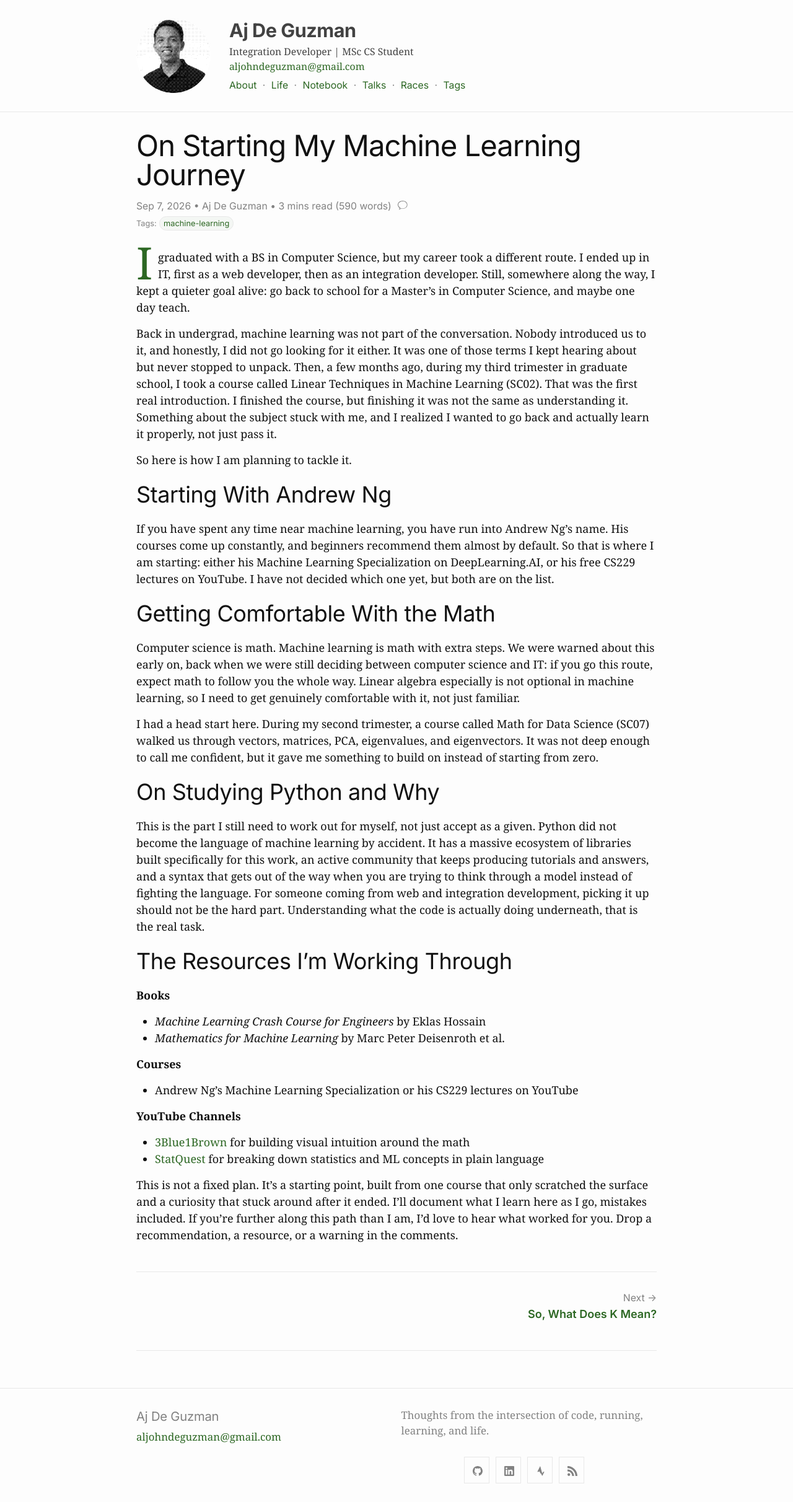
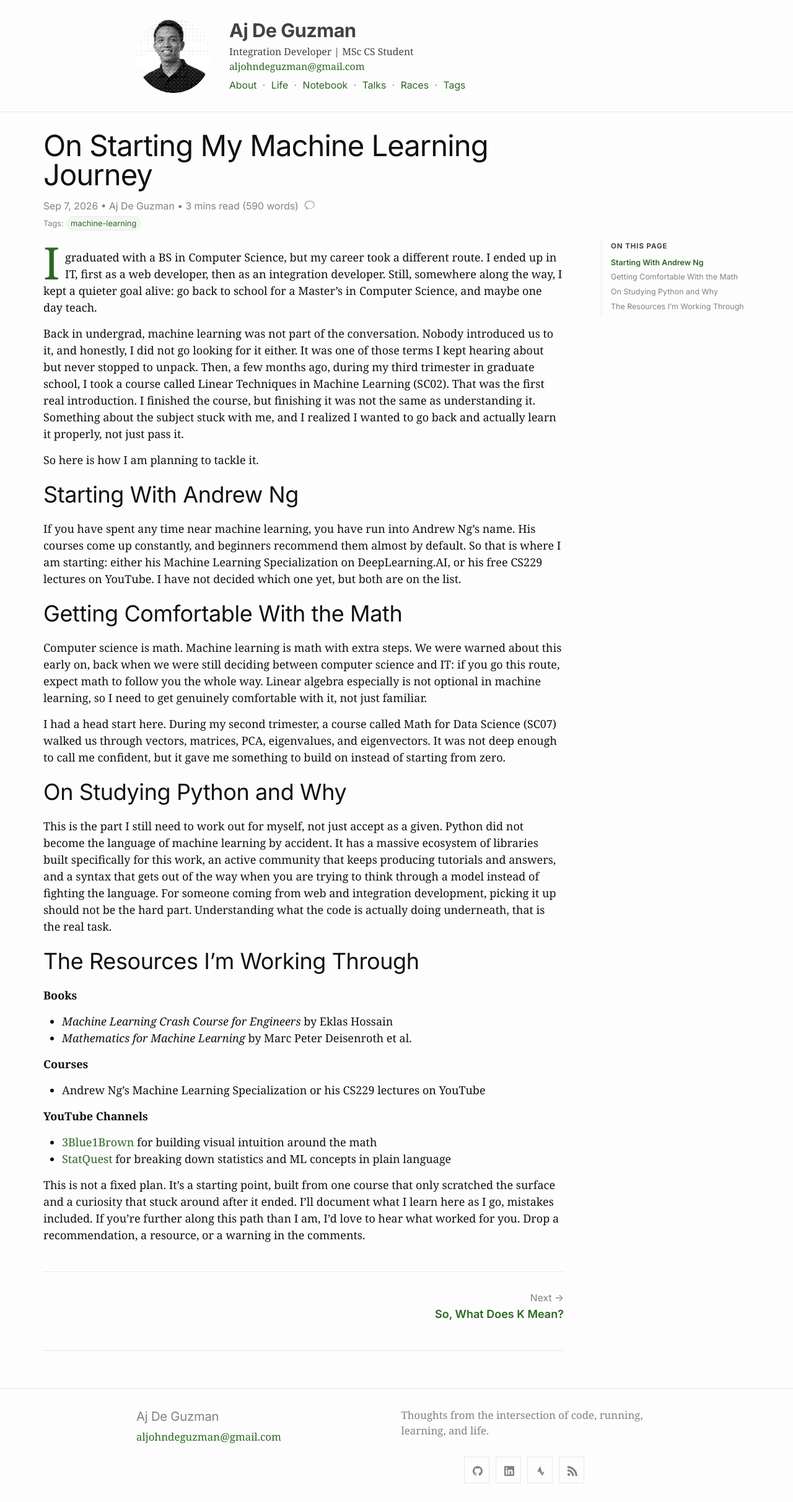
Before and after one commit to ajdeguzman/ajdeguzman.github.io, a Jekyll site: the page built from _posts/2026-09-07-on-starting-my-machine-learning-journey.md, in a window 1280 px wide. Shown: the whole page at 62% size. Built offline with Jekyll 4.4.1, drawn with Linux system fonts in a browser that asks for light colours; comment, search, counter and statistics services are not loaded.

Commit message:
added table of contents

```diff
--- /dev/null
+++ b/_includes/table-of-contents.html
@@ -0,0 +1,60 @@
+<nav class="post-toc" aria-labelledby="post-toc-title" hidden>
+  <p class="post-toc-title" id="post-toc-title">On this page</p>
+  <ol class="post-toc-list"></ol>
+</nav>
+
+<script>
+  document.addEventListener("DOMContentLoaded", function () {
+    var toc = document.querySelector(".post-toc");
+    var content = document.querySelector(".post-content");
+    if (!toc || !content) return;
+
+    var headings = Array.prototype.slice.call(content.querySelectorAll("h2, h3"));
+    if (!headings.length) return;
+
+    var list = toc.querySelector(".post-toc-list");
+    var links = [];
+
+    headings.forEach(function (heading, index) {
+      if (!heading.id) heading.id = "section-" + (index + 1);
+
+      var item = document.createElement("li");
+      var link = document.createElement("a");
+
+      item.className = "post-toc-level-" + heading.tagName.toLowerCase();
+      link.href = "#" + encodeURIComponent(heading.id);
+      link.textContent = heading.textContent;
+      item.appendChild(link);
+      list.appendChild(item);
+      links.push(link);
+    });
+
+    toc.hidden = false;
+
+    var ticking = false;
+    function setCurrentSection() {
+      var current = 0;
+      headings.forEach(function (heading, index) {
+        if (heading.getBoundingClientRect().top <= 120) current = index;
+      });
+
+      links.forEach(function (link, index) {
+        if (index === current) {
+          link.setAttribute("aria-current", "location");
+        } else {
+          link.removeAttribute("aria-current");
+        }
+      });
+      ticking = false;
+    }
+
+    window.addEventListener("scroll", function () {
+      if (!ticking) {
+        window.requestAnimationFrame(setCurrentSection);
+        ticking = true;
+      }
+    }, { passive: true });
+
+    setCurrentSection();
+  });
+</script>
--- a/_layouts/default.html
+++ b/_layouts/default.html
@@ -3,7 +3,7 @@
 
   {%- include head.html -%}
 
-  <body>
+  <body class="layout-{{ page.layout | default: 'default' }}">
 
     {%- if site.maintenance -%}
       {%- include maintenance.html -%}
--- a/_layouts/post.html
+++ b/_layouts/post.html
@@ -33,6 +33,8 @@ layout: default
     {%- endif -%}
   </header>
 
+  {%- include table-of-contents.html -%}
+
   <div class="post-content e-content" itemprop="articleBody">
     {{ content }}
   </div>
--- a/_sass/minima/_custom.scss
+++ b/_sass/minima/_custom.scss
@@ -205,6 +205,84 @@ a:visited {
 /**
  * Articles — newspaper-style opening initial.
  */
+.post-toc {
+  display: none;
+}
+
+/* Give long-form posts a dedicated right rail on wide screens while keeping
+   the article itself at minima's original readable width. */
+@media screen and (min-width: 1200px) {
+  .layout-post .page-content > .wrapper {
+    max-width: 1140px;
+  }
+
+  .layout-post .post {
+    max-width: 840px;
+  }
+
+  .post-toc {
+    position: fixed;
+    top: 50%;
+    left: calc(50% + 330px);
+    display: block;
+    width: 240px;
+    max-height: calc(100vh - #{$spacing-unit * 2});
+    overflow-y: auto;
+    padding-left: $spacing-unit / 2;
+    border-left: 1px solid $grey-color-light;
+    font-family: $heading-font-family;
+    font-size: 0.78rem;
+    line-height: 1.35;
+    transform: translateY(-50%);
+  }
+
+  .post-toc[hidden] {
+    display: none;
+  }
+
+  .post-toc-title {
+    margin-bottom: $spacing-unit / 3;
+    color: $grey-color-dark;
+    font-size: 0.72rem;
+    font-weight: 700;
+    letter-spacing: 0.08em;
+    text-transform: uppercase;
+  }
+
+  .post-toc-list {
+    margin: 0;
+    list-style: none;
+
+    li {
+      margin-bottom: 0.55em;
+    }
+
+    a {
+      display: block;
+      color: $grey-color;
+      text-decoration: none;
+
+      &:visited {
+        color: $grey-color;
+      }
+
+      &:hover,
+      &:focus,
+      &[aria-current="location"] {
+        color: $brand-color;
+      }
+
+      &[aria-current="location"] {
+        font-weight: 600;
+      }
+    }
+  }
+
+  .post-toc-level-h3 {
+    padding-left: $spacing-unit / 2;
+  }
+}
+
 .post.h-entry .post-content > p:first-of-type::first-letter {
   float: left;
   margin: -0.05em 0.12em 0 0;
```
Also changed, not shown: 1 other file.
